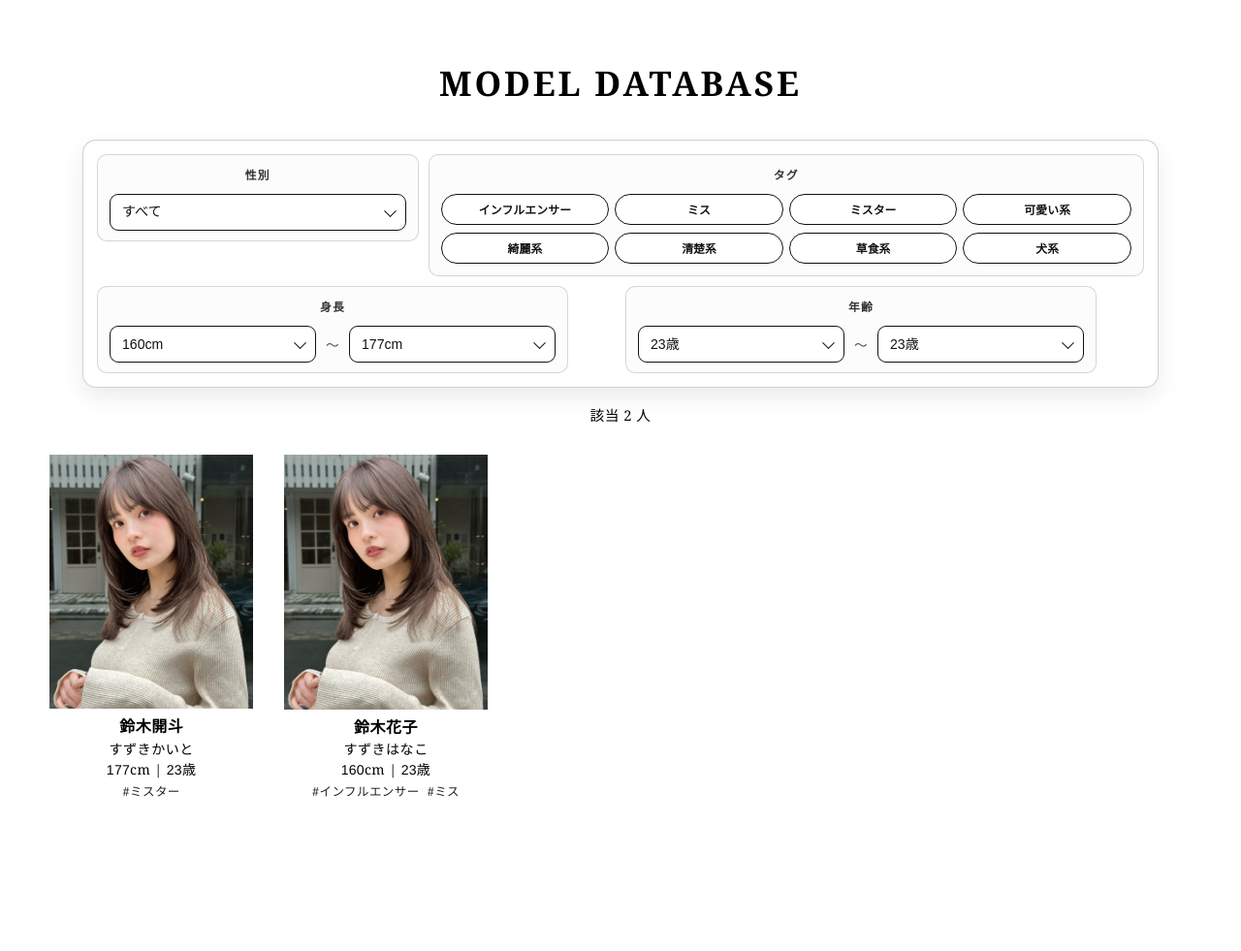
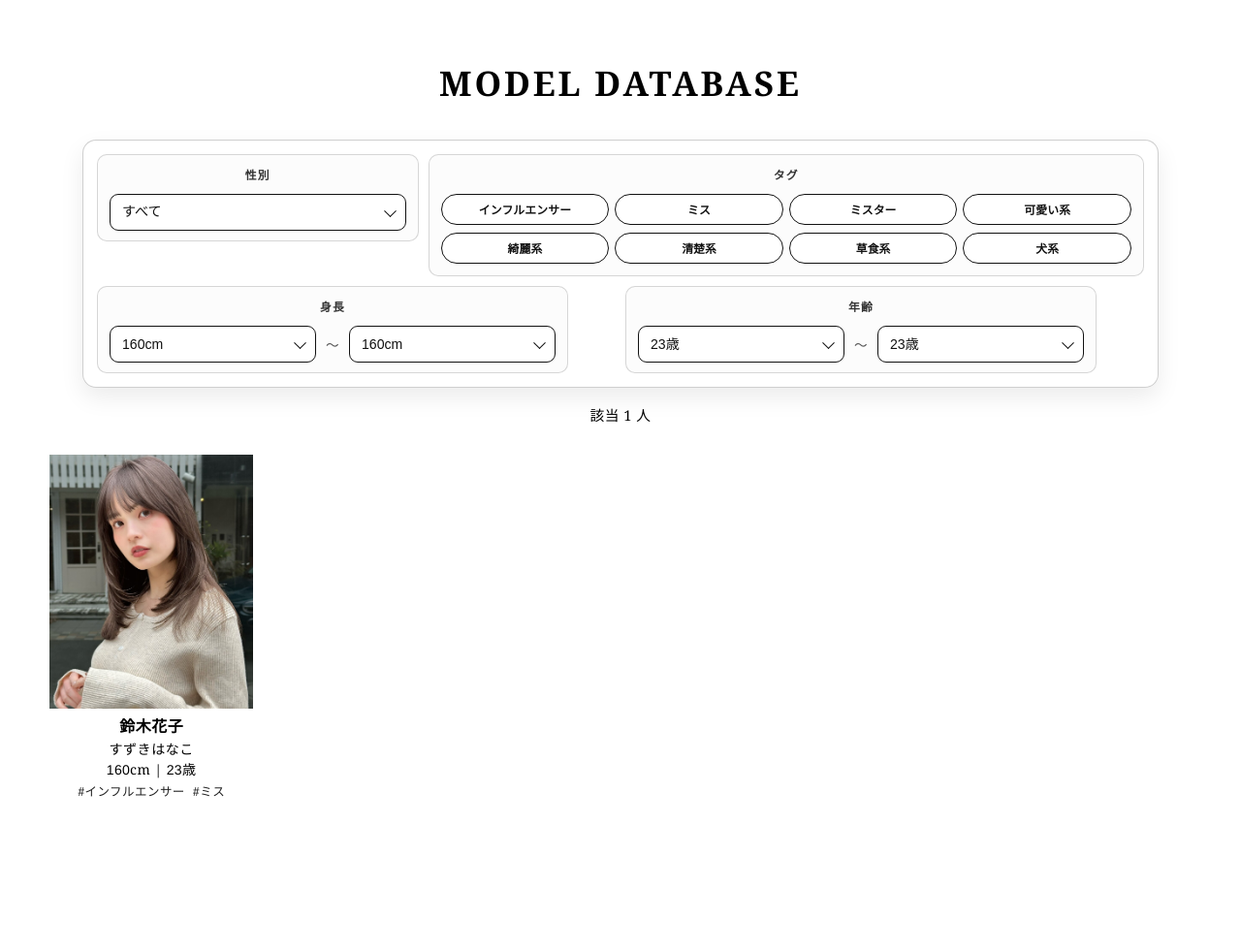
Before and after one commit to tkm-sano/entp, a Jekyll site: the page built from index.md, in a window 1280 px wide. Shown: the whole page at 97% size. Built offline with Jekyll 4.4.1, drawn with Linux system fonts in a browser that asks for light colours.

Commit message:
chore: update models from spreadsheet

```diff
--- a/_data/models.json
+++ b/_data/models.json
@@ -20,26 +20,5 @@
     "instagram_url": "https://www.instagram.com/",
     "x_url": "https://x.com/?lang=ja",
     "tiktok_url": "https://www.tiktok.com/"
-  },
-  {
-    "id": "model-2",
-    "layout": "model",
-    "name": "鈴木開斗",
-    "kana": "すずきかいと",
-    "gender": "male",
-    "height": 177,
-    "age": 23,
-    "university": "立教大学",
-    "skill_hobby": "筋トレ",
-    "miss_contest_year": "2024",
-    "tags": [
-      "ミスター"
-    ],
-    "images": [
-      "/assets/images/models/sample.png"
-    ],
-    "instagram_url": "",
-    "x_url": "",
-    "tiktok_url": ""
   }
 ]
--- a/_models/model-2.md
+++ /dev/null
@@ -1,15 +0,0 @@
----
-layout: "model"
-name: "鈴木開斗"
-kana: "すずきかいと"
-gender: "male"
-height: 177
-age: 23
-university: "立教大学"
-skill_hobby: "筋トレ"
-miss_contest_year: "2024"
-tags:
-  - "ミスター"
-images:
-  - "/assets/images/models/sample.png"
----
```
